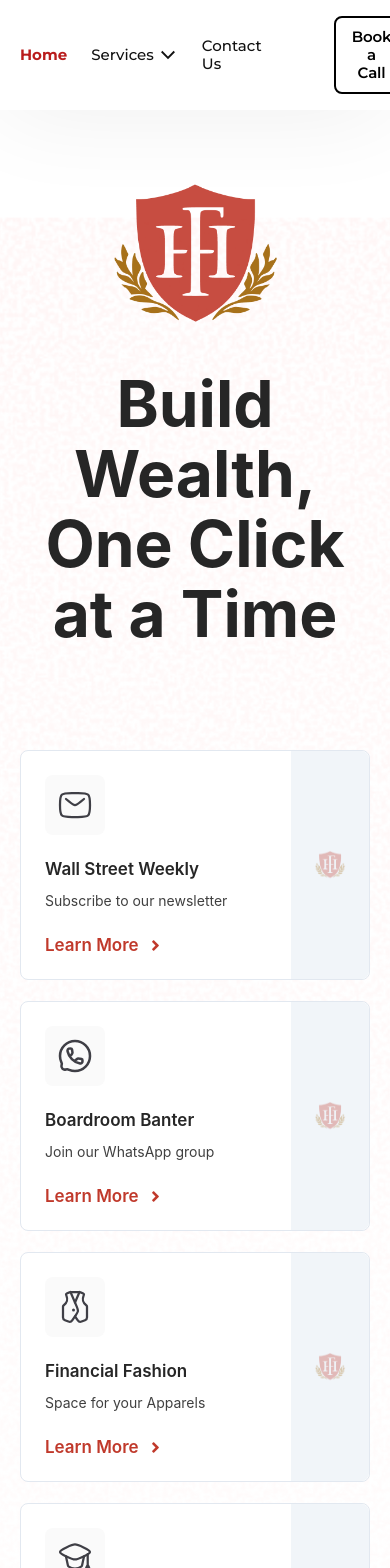
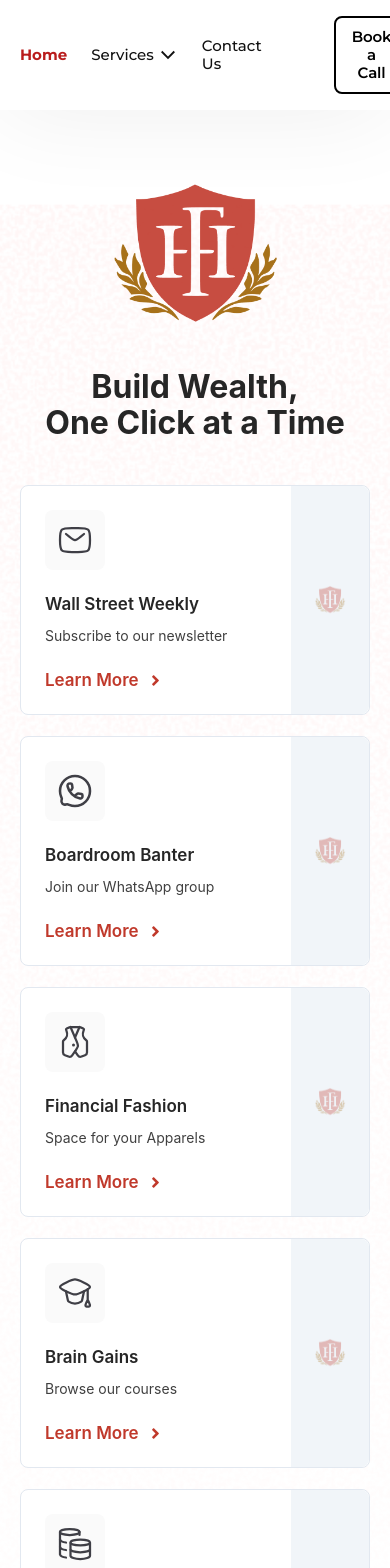
Before and after one commit to neon-lab-dev/HanjiFinance-Client, a React (Vite) app: page / in a window 390 px wide. Shown: the top 1568 px of the page. Built offline with nearby package versions, Linux system fonts and the light colour scheme.

Commit message:
Made hero section responsive

```diff
--- a/src/components/HomePage/Hero/Hero.tsx
+++ b/src/components/HomePage/Hero/Hero.tsx
@@ -57,11 +57,11 @@ const Hero = () => {
             alt="Hanjifinance"
             className="size-full xl:w-[550px] xl:h-[236px] mx-auto"
           />
-          <h1 className="text-[64px] font-bold leading-[70px] text-neutral-10 text-center max-w-[600px] mx-auto mt-9">
+          <h1 className="text-[32px] lg:text-[64px] font-bold leading-9 lg:leading-[70px] text-neutral-10 text-center max-w-[600px] mx-auto mt-9">
             Build Wealth, <br /> One Click at a Time
           </h1>
 
-          <div className="grid grid-cols-1 md:grid-cols-2 lg:grid-cols-3 gap-[21px] mt-[101px]">
+          <div className="grid grid-cols-1 md:grid-cols-2 lg:grid-cols-3 gap-[21px] mt-11 lg:mt-[101px]">
             {services?.map((service) => (
               <div
                 key={service?.title}
```
